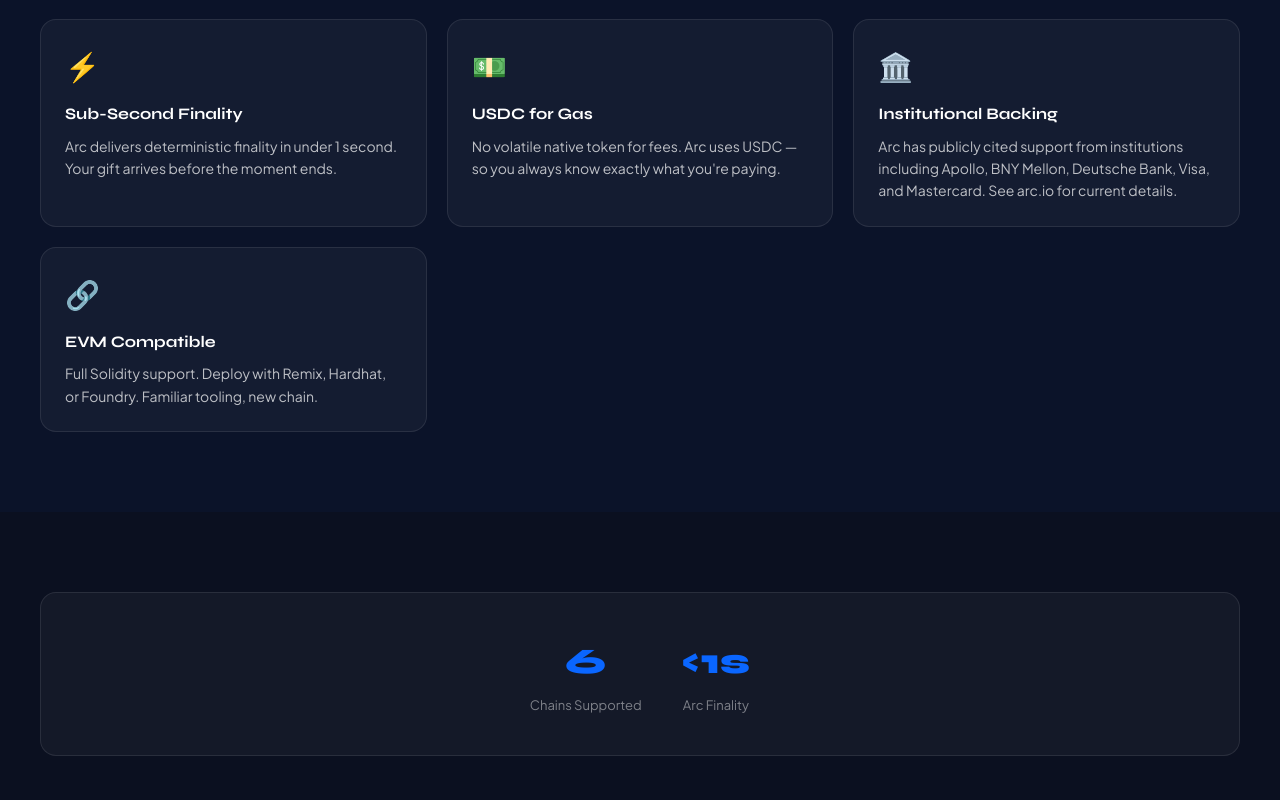
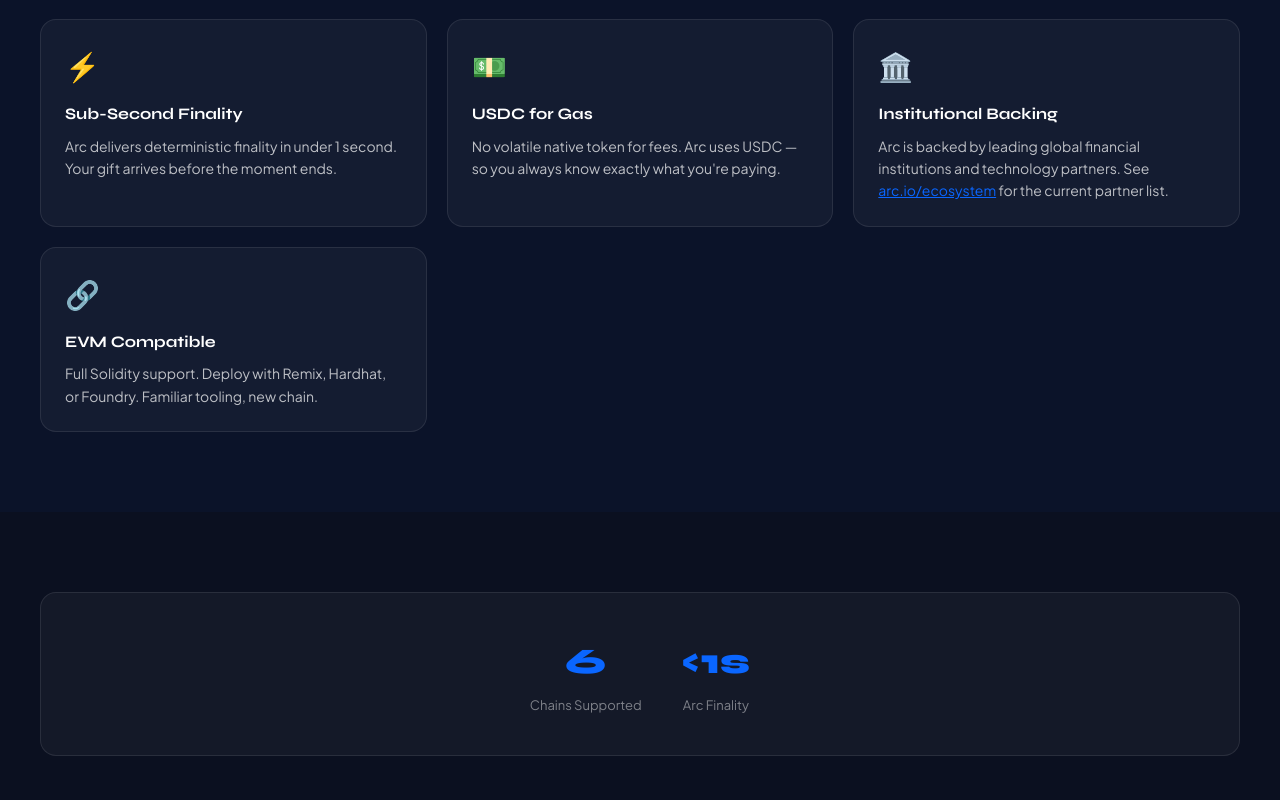
Before and after one commit to marvellgregory/grandpay-vault, a plain HTML site: page index.html in a window 1280 px wide. Shown: the part 6920-7720 px from the top of the page. Drawn offline with nearby package versions, Linux system fonts and the light colour scheme.

Commit message:
Revise text and add links in index.html
Updated descriptions for clarity and added links for more information.

```diff
--- a/index.html
+++ b/index.html
@@ -1204,7 +1204,7 @@
         <div class="partner-tile"><div class="partner-tile-icon">🎮</div><div class="partner-tile-name">Steam</div><div class="coming-soon-tag">Coming Soon</div></div>
       </div>
       <div style="text-align:center;margin-top:28px;">
-        <p style="font-size:14px;color:var(--text-secondary);">Powered by <strong>Bitrefill</strong> & <strong>Tremendous</strong> — <span class="coming-soon-tag" style="margin:0 4px;">Coming Soon</span></p>
+        <p style="font-size:14px;color:var(--text-secondary);">Planned integrations via <strong>Bitrefill</strong> & <strong>Tremendous</strong> — <span class="coming-soon-tag" style="margin:0 4px;">Coming Soon</span></p>
       </div>
     </div>
   </section>
@@ -1274,7 +1274,7 @@
       <div class="arc-grid">
         <article class="arc-card"><div class="arc-card-icon">⚡</div><h4>Sub-Second Finality</h4><p>Arc delivers deterministic finality in under 1 second. Your gift arrives before the moment ends.</p></article>
         <article class="arc-card"><div class="arc-card-icon">💵</div><h4>USDC for Gas</h4><p>No volatile native token for fees. Arc uses USDC — so you always know exactly what you're paying.</p></article>
-        <article class="arc-card"><div class="arc-card-icon">🏛️</div><h4>Institutional Backing</h4><p>Arc has publicly cited support from institutions including Apollo, BNY Mellon, Deutsche Bank, Visa, and Mastercard. See arc.io for current details.</p></article>
+        <article class="arc-card"><div class="arc-card-icon">🏛️</div><h4>Institutional Backing</h4><p>Arc is backed by leading global financial institutions and technology partners. See <a href="https://www.arc.io/ecosystem" target="_blank" rel="noopener noreferrer" style="color:var(--blue);text-decoration:underline;">arc.io/ecosystem</a> for the current partner list.</p></article>
         <article class="arc-card"><div class="arc-card-icon">🔗</div><h4>EVM Compatible</h4><p>Full Solidity support. Deploy with Remix, Hardhat, or Foundry. Familiar tooling, new chain.</p></article>
       </div>
     </div>
@@ -1345,7 +1345,7 @@
         </div>
         <div class="faq-item">
           <button class="faq-q" type="button">Is GrandPay Vault live? <span class="faq-icon">+</span></button>
-          <div class="faq-a"><p>Yes — the core Gift Vault and ChainSplit features are live on Arc Testnet right now. The marketplace, travel, and corporate gifting features are coming soon on Arc Mainnet (Summer 2026).</p></div>
+          <div class="faq-a"><p>Yes — the core Gift Vault and ChainSplit features are live on Arc Testnet right now. The marketplace, travel, and corporate gifting features are planned for Arc Mainnet. See <a href="https://www.arc.io" target="_blank" rel="noopener noreferrer" style="color:var(--blue);">arc.io</a> for the latest on mainnet timing.</p></div>
         </div>
         <div class="faq-item">
           <button class="faq-q" type="button">What chains are supported? <span class="faq-icon">+</span></button>
```
